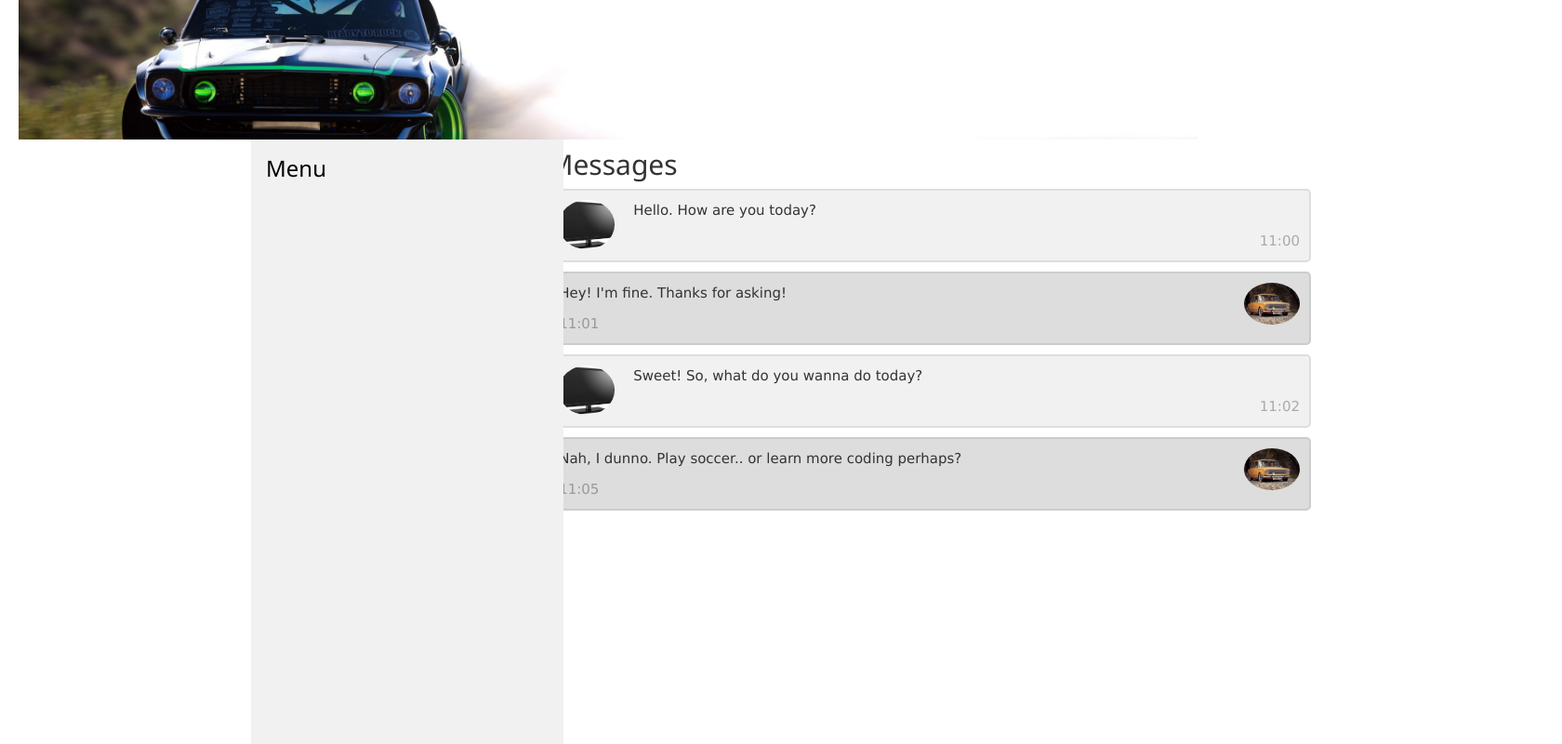
After one commit to Tuddy18/MasinaVisurilorTale-Monolith, a Flask app: template app/templates/chat.html in a window 1680 px wide. The commit adds this page. Shown: the whole page at 93% size. Run offline with Flask 2, Linux system fonts and the light colour scheme; the template is opened without the code that fills it, so the values that code supplies are empty; some libraries are stand-ins or nearby versions.

Commit message:
chat bullkake fixed

```diff
--- a/app/orders/orders.py
+++ b/app/orders/orders.py
@@ -17,7 +17,7 @@ def placeOrder(cartId):
         return render_template('place-order.html', orderId=orderId)
     return render_template('No orders')
 
-@app.route('/orders')
+@app.route('/chat')
 @is_logged_in
 def orders():
     cur = mysql.connection.cursor()
@@ -26,5 +26,5 @@ def orders():
 
     if result > 0:
         print("DATA = ",data)
-        return render_template('orders.html', orders=data)
+        return render_template('chat.html', orders=data)
     return render_template('index.html')
--- /dev/null
+++ b/app/static/css/chat.css
@@ -0,0 +1,47 @@
+body {
+  margin: 0 auto;
+  padding: 0 20px;
+}
+
+.container_chat{
+  border: 2px solid #dedede;
+  background-color: #f1f1f1;
+  border-radius: 5px;
+  padding: 10px;
+  margin: 10px 0;
+}
+
+.darker_chat {
+  border-color: #ccc;
+  background-color: #ddd;
+}
+
+.container_chat::after {
+  content: "";
+  clear: both;
+  display: table;
+}
+
+.container_chat img {
+  float: left;
+  max-width: 60px;
+  width: 100%;
+  margin-right: 20px;
+  border-radius: 50%;
+}
+
+.container_chat img.right {
+  float: right;
+  margin-left: 20px;
+  margin-right:0;
+}
+
+.time-right_chat {
+  float: right;
+  color: #aaa;
+}
+
+.time-left_chat {
+  float: left;
+  color: #999;
+}
--- /dev/null
+++ b/app/templates/chat.html
@@ -0,0 +1,39 @@
+{% extends 'layout.html' %}
+{% block body %}
+    <!-- Sidebar -->
+    <div class="w3-sidebar w3-light-grey w3-bar-block" style="width:20%">
+        <h3 class="w3-bar-item">Menu</h3>
+        {% for item in orders %}
+            <a href="#" class="w3-bar-item w3-button">{{ item.SecondProfileId }}</a>
+        {% endfor %}
+    </div>
+
+    <!-- Page Content -->
+    <div style="margin-left:28%">
+    <h2>Messages</h2>
+
+    <div class="container_chat" style="width:auto">
+        <img src="/static/tv.jpg" alt="Avatar" style="width:100%;">
+        <p>Hello. How are you today?</p>
+        <span class="time-right_chat">11:00</span>
+    </div>
+
+    <div class="container_chat darker_chat" style="width:auto">
+        <img src="/static/lada.jpg" alt="Avatar" class="right" style="width:100%;">
+        <p>Hey! I'm fine. Thanks for asking!</p>
+        <span class="time-left_chat">11:01</span>
+    </div>
+
+    <div class="container_chat" style="width:auto">
+        <img src="/static/tv.jpg" alt="Avatar" style="width:100%;">
+        <p>Sweet! So, what do you wanna do today?</p>
+        <span class="time-right_chat">11:02</span>
+    </div>
+
+    <div class="container_chat darker_chat" style="width:auto">
+        <img src="/static/lada.jpg" alt="Avatar" class="right" style="width:100%;">
+        <p>Nah, I dunno. Play soccer.. or learn more coding perhaps?</p>
+        <span class="time-left_chat">11:05</span>
+    </div>
+    </div>>
+{% endblock %}
--- a/app/templates/includes/_navbar.html
+++ b/app/templates/includes/_navbar.html
@@ -21,7 +21,7 @@
         {% if session.logged_in %}
         <li><a href="/profile">Profile</a></li>
         <li><a href="/match">Match</a></li>
-        <li ><a href="/orders">Chat</a></li>
+        <li ><a href="/chat">Chat</a></li>
         <li><a href="/logout">Logout</a></li>
         {% endif %}
       </ul>
--- a/app/templates/layout.html
+++ b/app/templates/layout.html
@@ -12,6 +12,7 @@
     <link rel="stylesheet" href="{{ url_for('static', filename='css/navbar.css') }}">
     <link rel="stylesheet" href="{{ url_for('static', filename='css/profile.css') }}">
     <link rel="stylesheet" href="{{ url_for('static', filename='css/match.css') }}">
+    <link rel="stylesheet" href="{{ url_for('static', filename='css/chat.css') }}">
     <link rel="stylesheet" href="https://www.w3schools.com/w3css/4/w3.css">
 
 
```
Also changed, not shown: app/templates/orders.html (deleted, +0 -28 lines).
